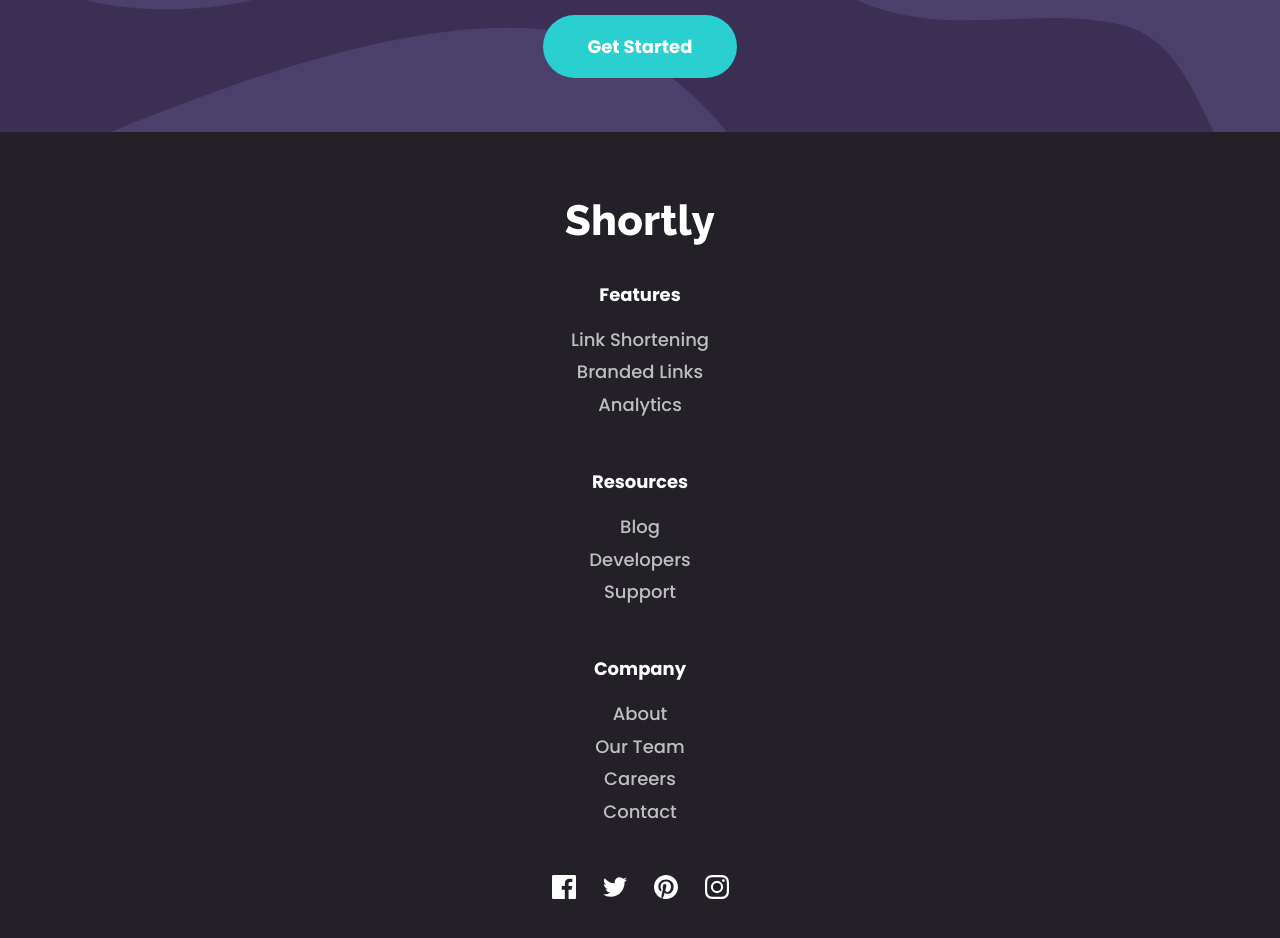
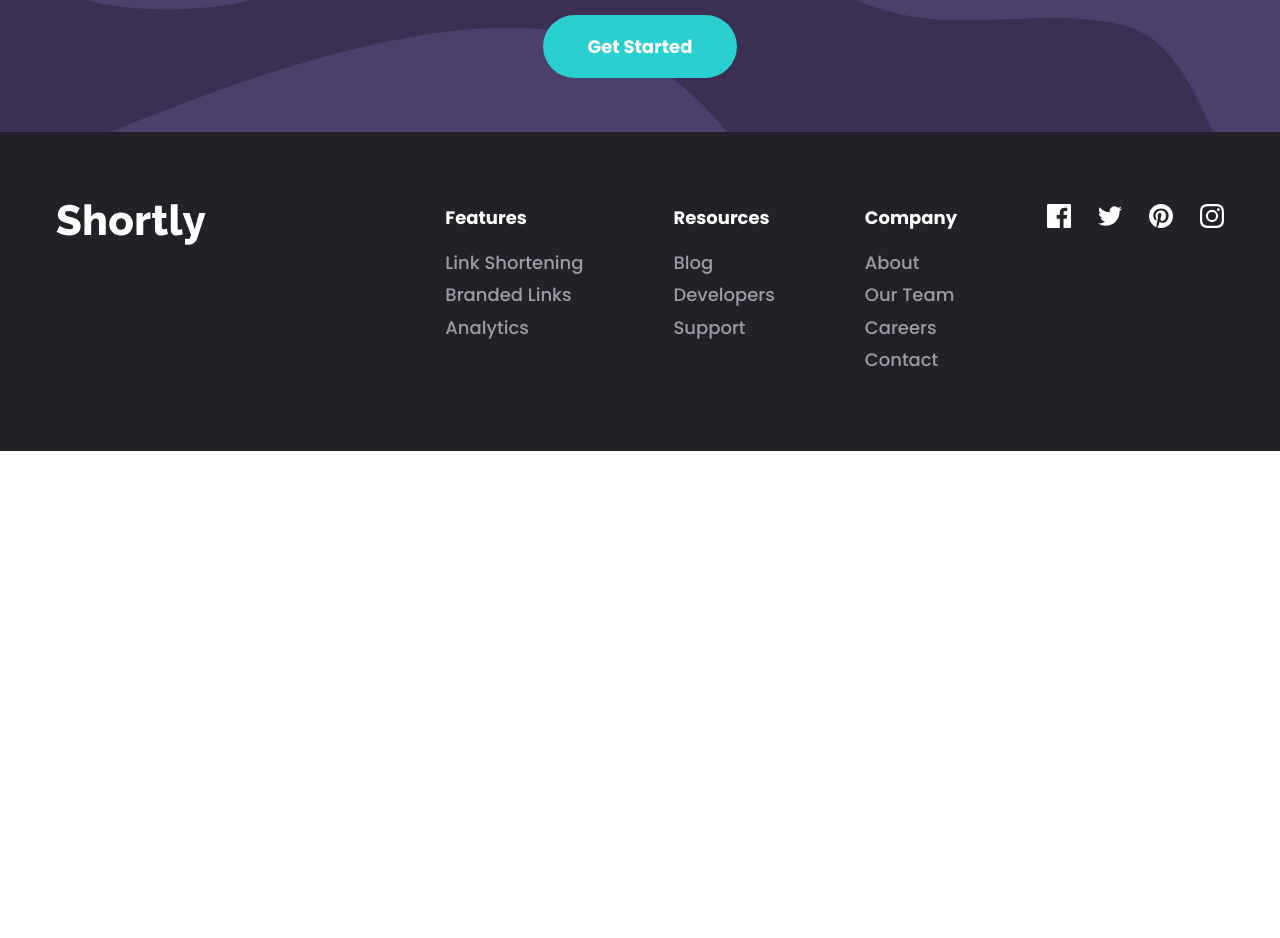
Before and after one commit to pklepa/url-shortening, a React (Create React App) app: page / in a window 1280 px wide. Shown: the part 1940-2878 px from the top of the page. After the commit the page ends 2391 px from the top, so only its background shows below. Built offline with nearby package versions, Linux system fonts and the light colour scheme.

Commit message:
Complete footer for desktop view

```diff
--- a/src/components/Footer.js
+++ b/src/components/Footer.js
@@ -11,9 +11,12 @@ import Icon4 from "../assets/icons/iconInstagram";
 function Footer() {
   return (
     <Container>
+      <InnerContainer>
+        <div className="logo-wrapper">
           <Logo src={LogoImg} alt="Shortly logo" />
+        </div>
 
-      <div>
+        <div className="links-wrapper">
           <Links>
             <h1>Features</h1>
 
@@ -40,32 +43,42 @@ function Footer() {
           </Links>
 
           <SocialLinks>
-          <IconWrapper>
+            <IconWrapper href="https://facebook.com">
               <Icon1 />
             </IconWrapper>
 
-          <IconWrapper>
+            <IconWrapper href="https://twitter.com">
               <Icon2 />
             </IconWrapper>
 
-          <IconWrapper>
+            <IconWrapper href="https://pinterest.com">
               <Icon3 />
             </IconWrapper>
 
-          <IconWrapper>
+            <IconWrapper href="https://instagram.com">
               <Icon4 />
             </IconWrapper>
           </SocialLinks>
         </div>
+      </InnerContainer>
     </Container>
   );
 }
 
 const Container = styled.div`
   display: flex;
+  align-items: center;
+  justify-content: center;
+
+  width: 100%;
+  background-color: ${(props) => props.theme.colors.dark_violet};
+`;
+
+const InnerContainer = styled.div`
+  display: flex;
   flex-direction: column;
   align-items: center;
-  width: 100%;
+  width: min(100%, 1240px);
   background-color: ${(props) => props.theme.colors.dark_violet};
 
   padding: 4rem 2rem;
@@ -76,6 +89,26 @@ const Container = styled.div`
 
     & > div:not(:last-child) {
       margin-bottom: 2.5rem;
+    }
+  }
+
+  @media ${(props) => props.theme.devices.tablet} {
+    flex-direction: row;
+    align-items: flex-start;
+    justify-content: space-between;
+
+    .links-wrapper {
+      flex-direction: row;
+      flex: 2;
+      justify-content: space-between;
+
+      & > div:not(:last-child) {
+        margin: 0 3rem 0 0;
+      }
+    }
+
+    .logo-wrapper {
+      flex: 1;
     }
   }
 `;
@@ -98,21 +131,32 @@ const Links = styled.div`
   }
 
   span {
-    color: ${(props) => props.theme.colors.grey};
+    color: ${(props) => props.theme.colors.grey_violet};
     margin-bottom: 0.3rem;
+    transition: color 0.2s;
+
+    &:hover {
+      cursor: pointer;
+      color: ${(props) => props.theme.colors.cyan};
+    }
+  }
+
+  @media ${(props) => props.theme.devices.tablet} {
+    align-items: flex-start;
   }
 `;
 
 const SocialLinks = styled.div`
   display: flex;
   align-items: center;
+  align-self: flex-start;
 
   > *:not(:last-child) {
     margin-right: 1.5rem;
   }
 `;
 
-const IconWrapper = styled.div`
+const IconWrapper = styled.a`
   color: ${(props) => props.theme.colors.white};
   transition: color 0.2s;
 
```
Also changed, not shown: 1 other file (tests, documents, lock files or other folders). Lines whose indentation alone changed are shown as unchanged.
